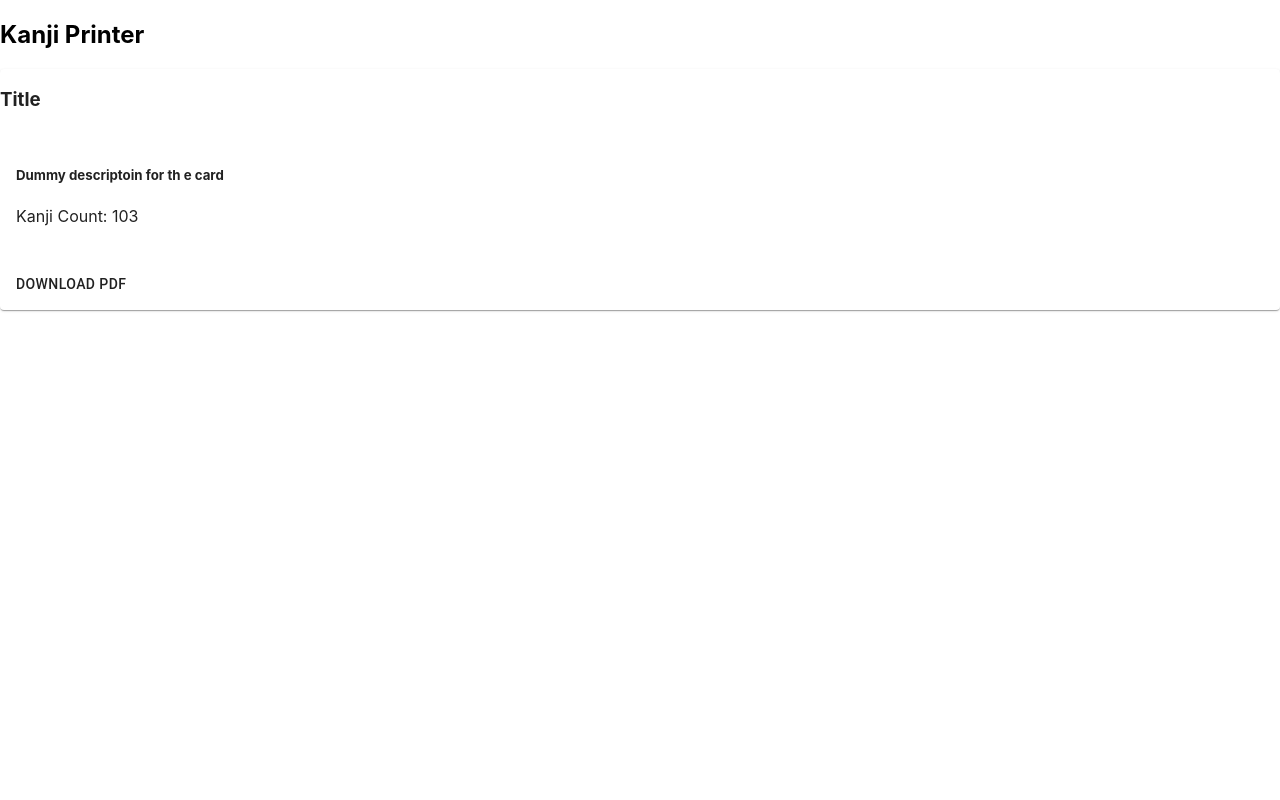
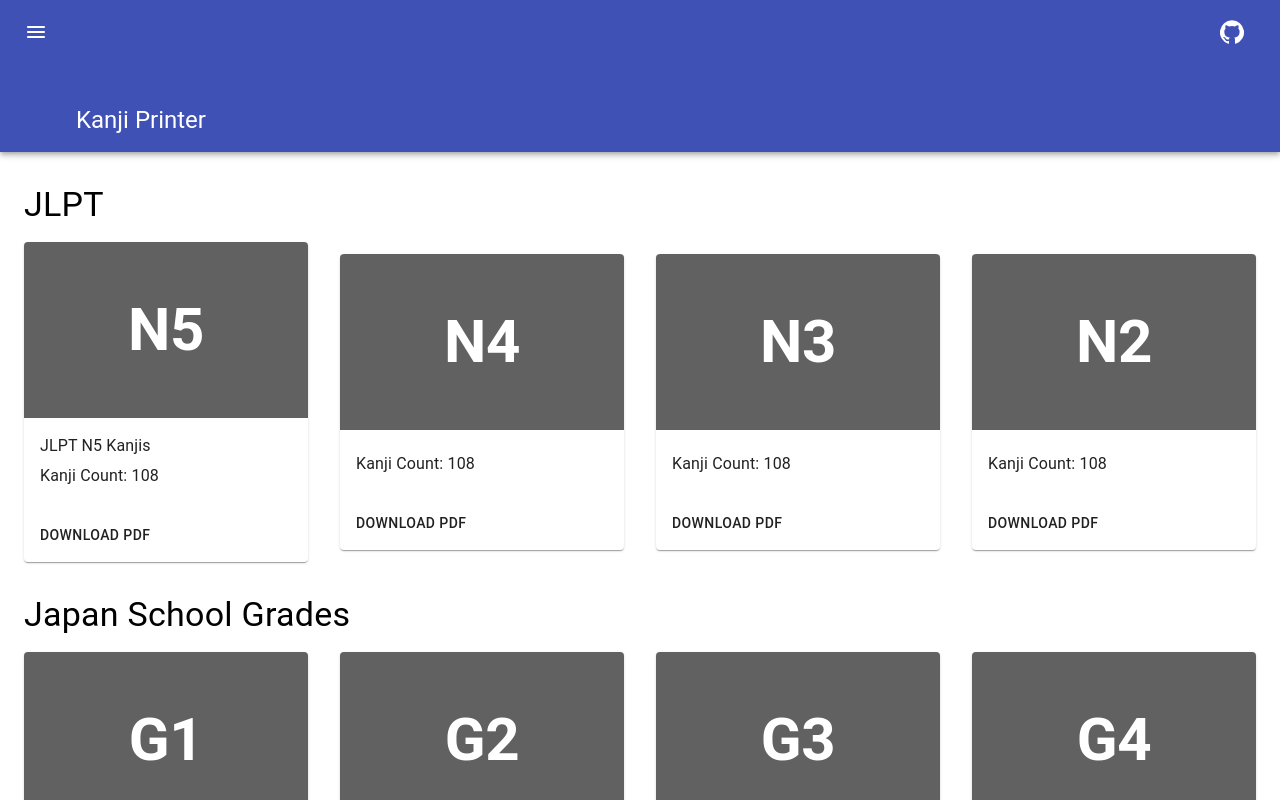
Before and after one commit to rionlabs/kanji.sh, a React (Create React App) app: page / in a window 1280 px wide. Shown: the top 800 px of the page. Built offline with nearby package versions, Linux system fonts and the light colour scheme; the HTML template or start-up script is replaced by a standard one.

Commit message:
:art: Adds file groups and better cards

```diff
--- a/package.json
+++ b/package.json
@@ -4,6 +4,7 @@
   "private": true,
   "dependencies": {
     "@material-ui/core": "^4.11.0",
+    "@material-ui/icons": "^4.9.1",
     "@testing-library/jest-dom": "^4.2.4",
     "@testing-library/react": "^9.3.2",
     "@testing-library/user-event": "^7.1.2",
@@ -14,14 +15,15 @@
     "react": "^16.13.1",
     "react-dom": "^16.13.1",
     "react-scripts": "3.4.3",
+    "svgo": "^1.3.2",
     "typescript": "~3.7.2"
   },
   "devDependencies": {
+    "kvg2js": "^0.0.1",
     "node-fetch": "^2.6.0",
     "puppeteer": "^5.2.1"
   },
   "scripts": {
-    "prestart": "cd generator && node main.js",
     "start": "react-scripts start",
     "build": "react-scripts build",
     "test": "react-scripts test",
--- a/src/App.tsx
+++ b/src/App.tsx
@@ -1,12 +1,18 @@
 import React from 'react';
 import './App.css';
-import {FileCard} from "./components/FileCard";
+import Header from "./components/Header";
+import FileGroup, {GroupData} from "./components/FileGroup";
+import {data} from "./Metadata";
+
+
 
 function App() {
     return (
         <div className="App">
-            <h2>Kanji Printer</h2>
-            <FileCard title="Title" description="Dummy descriptoin for th e card" kanjiCount={103}/>
+            <Header/>
+            {
+                data.map(groupData => (<FileGroup heading={groupData.heading} files={groupData.files}/>))
+            }
         </div>
     );
 }
--- /dev/null
+++ b/src/Metadata.ts
@@ -0,0 +1,103 @@
+import {GroupData} from "./components/FileGroup";
+
+export const data: Array<GroupData> = [
+    {
+        heading: "JLPT",
+        files: [
+            {
+                title: "N5",
+                description: "JLPT N5 Kanjis",
+                kanjiCount: 108
+            },
+            {
+                title: "N4",
+                description: "",
+                kanjiCount: 108
+            },
+            {
+                title: "N3",
+                description: "",
+                kanjiCount: 108
+            },
+            {
+                title: "N2",
+                description: "",
+                kanjiCount: 108
+            }
+        ]
+    },
+    {
+        heading: "Japan School Grades",
+        files: [
+            {
+                title: "G1",
+                description: "",
+                kanjiCount: 108
+            },
+            {
+                title: "G2",
+                description: "",
+                kanjiCount: 108
+            },
+            {
+                title: "G3",
+                description: "",
+                kanjiCount: 108
+            },
+            {
+                title: "G4",
+                description: "",
+                kanjiCount: 108
+            },
+            {
+                title: "G5",
+                description: "",
+                kanjiCount: 108
+            },
+            {
+                title: "G6",
+                description: "",
+                kanjiCount: 108
+            }
+        ]
+    },
+    {
+        heading: "Wanikani Levels",
+        files: [
+            {
+                title: "WK1",
+                description: "",
+                kanjiCount: 108
+            },
+            {
+                title: "WK2",
+                description: "",
+                kanjiCount: 108
+            },
+            {
+                title: "WK3",
+                description: "",
+                kanjiCount: 108
+            },
+            {
+                title: "WK4",
+                description: "",
+                kanjiCount: 108
+            },
+            {
+                title: "WK5",
+                description: "",
+                kanjiCount: 108
+            },
+            {
+                title: "WK6",
+                description: "",
+                kanjiCount: 108
+            }
+        ]
+    },
+    {
+        heading: "Frequency",
+        files: []
+    }
+]
--- a/src/components/FileCard.tsx
+++ b/src/components/FileCard.tsx
@@ -1,30 +1,59 @@
 import React from "react";
 import {Button} from "@material-ui/core";
 import Card from '@material-ui/core/Card';
-import styled from "@material-ui/core/styles/styled";
 import CardContent from "@material-ui/core/CardContent";
 import CardActions from "@material-ui/core/CardActions";
+import makeStyles from "@material-ui/core/styles/makeStyles";
+import CardMedia from "@material-ui/core/CardMedia";
+import Typography from "@material-ui/core/Typography";
 
-type CardMeta = {
+export type FileData = {
     title: String
     description: String
     kanjiCount: number
 }
 
-const DownloadButton = styled(Button)({});
+const useStyles = makeStyles((theme) => ({
+    root: {
+        flexGrow: 1
+    },
+    media: {
+        backgroundColor: theme.palette.grey.A700,
+        height: theme.spacing(22),
+    },
+    title: {
+        textAlign: "center",
+        fontWeight: "bold",
+        lineHeight: `${theme.spacing(22)}px`,
+        color: theme.palette.common.white,
+        userSelect: "none",
+        msUserSelect: "none",
+    },
+    downloadButton: {
+        alignSelf: "center"
+    }
+}));
 
-export class FileCard extends React.Component<CardMeta> {
-    render() {
+export default function FileCard(fileData: FileData) {
+    const classes = useStyles();
     return (
-            <Card>
-                <h3>{this.props.title}</h3>
+        <Card className={classes.root}>
+            <CardMedia className={classes.media}>
+                <Typography className={classes.title} gutterBottom variant="h2" component="h2">
+                    {fileData.title}
+                </Typography>
+            </CardMedia>
+
             <CardContent>
-                    <h5>{this.props.description}</h5>
-                    <p>Kanji Count: {this.props.kanjiCount}</p>
+                <Typography gutterBottom variant="body1">
+                    {fileData.description}
+                </Typography>
+                <Typography gutterBottom variant="body1">
+                    Kanji Count: {fileData.kanjiCount}
+                </Typography>
             </CardContent>
             <CardActions>
-                    <DownloadButton>Download PDF</DownloadButton>
+                <Button className={classes.downloadButton}>Download PDF</Button>
             </CardActions>
         </Card>)
 }
-}
--- /dev/null
+++ b/src/components/FileGroup.tsx
@@ -0,0 +1,54 @@
+import React from "react";
+import makeStyles from "@material-ui/core/styles/makeStyles";
+import Grid from "@material-ui/core/Grid";
+import Typography from "@material-ui/core/Typography";
+import {Container} from "@material-ui/core";
+import FileCard, {FileData} from "./FileCard";
+
+export type GroupData = {
+    heading: String,
+    files: Array<FileData>
+}
+
+const useStyles = makeStyles((theme) => ({
+    root: {},
+    paper: {
+        padding: theme.spacing(2),
+        textAlign: 'center',
+        color: theme.palette.text.secondary,
+    },
+    header: {
+        marginTop: theme.spacing(4),
+        marginBottom: theme.spacing(2)
+    }
+}));
+
+export default function FileGroup(groupData: GroupData) {
+    const classes = useStyles();
+    return (
+        <Container className={classes.root}>
+            <Typography gutterBottom className={classes.header} variant="h4">
+                {groupData.heading}
+            </Typography>
+
+            <Grid container
+                  direction={"row"}
+                  spacing={4}
+                  alignItems={"center"}
+                  alignContent={"flex-start"}
+                  justify={"flex-start"}>
+                {
+                    groupData.files.map(fileData => (
+                        <Grid item xs={12} sm={4} md={3} xl={2}
+                              alignItems={"center"}>
+                            <FileCard
+                                title={fileData.title}
+                                description={fileData.description}
+                                kanjiCount={fileData.kanjiCount}/>
+                        </Grid>
+                    ))
+                }
+            </Grid>
+        </Container>
+    )
+}
--- /dev/null
+++ b/src/components/Header.tsx
@@ -0,0 +1,51 @@
+import React from "react";
+import makeStyles from "@material-ui/core/styles/makeStyles";
+import AppBar from "@material-ui/core/AppBar";
+import Toolbar from "@material-ui/core/Toolbar";
+import IconButton from "@material-ui/core/IconButton";
+import Typography from "@material-ui/core/Typography";
+import {GitHub, MenuRounded} from "@material-ui/icons";
+
+const useStyles = makeStyles((theme) => ({
+    root: {
+        flexGrow: 1
+    },
+    menuButton: {
+        marginRight: theme.spacing(2),
+    },
+    toolbar: {
+        minHeight: 128,
+        alignItems: 'flex-start',
+        paddingTop: theme.spacing(1),
+        paddingBottom: theme.spacing(2),
+    },
+    title: {
+        flexGrow: 1,
+        alignSelf: 'flex-end',
+    },
+}));
+
+export default function Header() {
+    const classes = useStyles();
+    return (
+        <div className={classes.root}>
+            <AppBar position="static">
+                <Toolbar className={classes.toolbar}>
+                    <IconButton
+                        edge="start"
+                        className={classes.menuButton}
+                        color="inherit"
+                        aria-label="open drawer">
+                        <MenuRounded/>
+                    </IconButton>
+                    <Typography className={classes.title} variant="h5" noWrap>
+                        Kanji Printer
+                    </Typography>
+                    <IconButton aria-label="open github" color="inherit">
+                        <GitHub/>
+                    </IconButton>
+                </Toolbar>
+            </AppBar>
+        </div>
+    );
+}
```
Also changed, not shown: 1 other file (tests, documents, lock files or other folders). Lines whose indentation alone changed are shown as unchanged.
